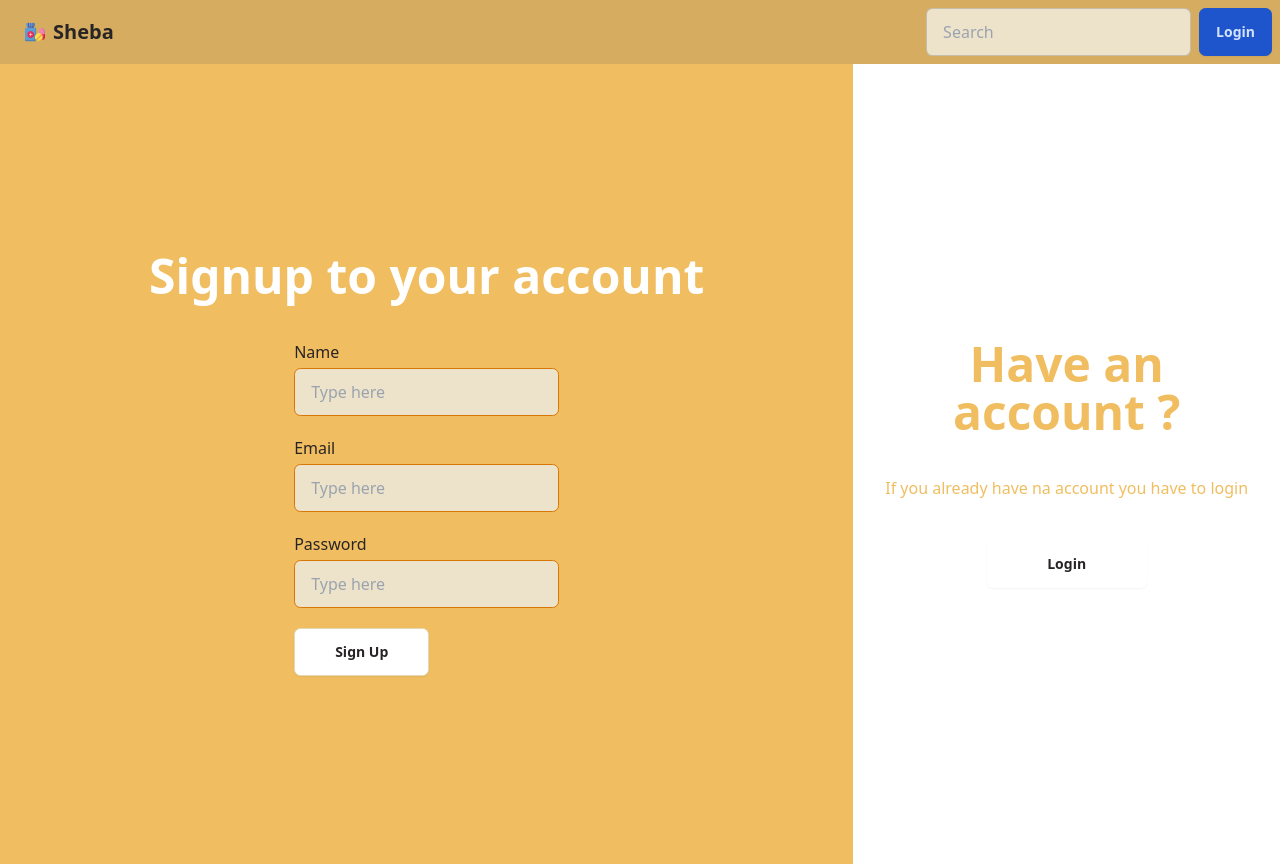
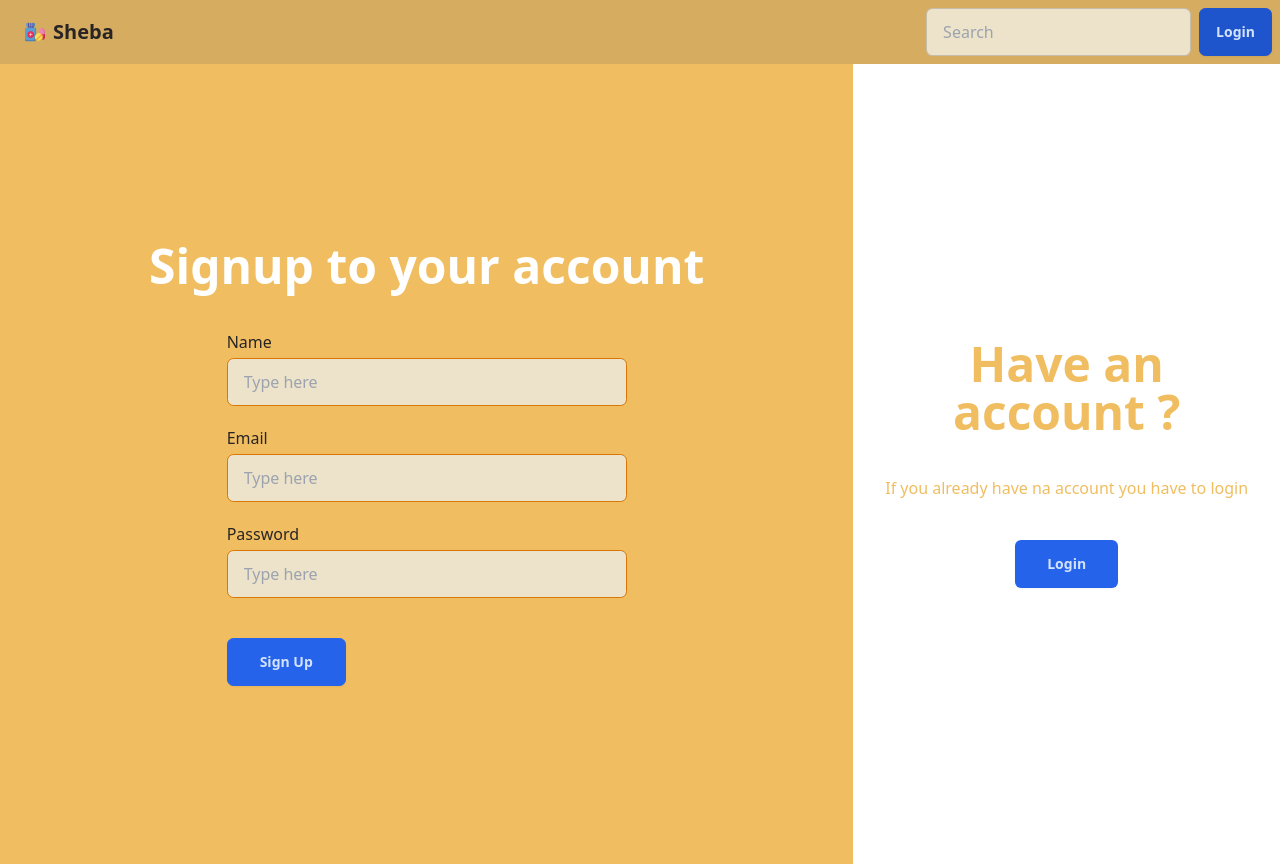
Before and after one commit to NafisOfficial/Sheba-clint, a React (Vite) app: page /signup in a window 1280 px wide. Built offline with nearby package versions, Linux system fonts and the light colour scheme; no server answers.

Commit message:
bug fixed

```diff
--- a/src/Pages/Login/Login.jsx
+++ b/src/Pages/Login/Login.jsx
@@ -10,21 +10,21 @@ const Login = () => {
                     <Form action="" className='flex flex-col gap-5'>
                         <div className='flex flex-col gap-1'>
                             <label htmlFor="email">Email</label>
-                            <input type="text" placeholder="Type here" className="input input-bordered input-warning w-full w-[300px]" />
+                            <input type="text" placeholder="Type here" className="input input-bordered input-warning w-[400px]" />
                         </div>
                         <div className='flex flex-col gap-1'>
                             <label htmlFor="password">Password</label>
-                            <input type="text" placeholder="Type here" className="input input-bordered input-warning w-full w-[300px]" />
+                            <input type="text" placeholder="Type here" className="input input-bordered input-warning w-[400px]" />
                         </div>
-                        <div>
-                            <input type="submit" className='btn btn-md px-10' value="login" />
+                        <div className='mt-8'>
+                            <input type="submit" className='btn btn-md btn-info px-10' value="login" />
                         </div>
                     </Form>
                 </div>
                 <div className='flex flex-col gap-10 px-10 text-white bg-[#f0be61] w-4/12 text-center justify-center items-center'>
                     <h1 className='text-5xl font-bold'>New Here ?</h1>
                     <p>Sign up and discover a great amount of new opportunities</p>
-                    <Link to='/signup' className='btn border-none rounded-md bg-white w-40'>Sign Up</Link>
+                    <Link to='/signup' className='btn border-none rounded-md btn-info w-40'>Sign Up</Link>
                 </div>
             </div>
         </div>
--- a/src/Pages/SignUp/SignUp.jsx
+++ b/src/Pages/SignUp/SignUp.jsx
@@ -9,25 +9,25 @@ const SignUp = () => {
                 <Form action="" className='flex flex-col gap-5'>
                     <div className='flex flex-col gap-1'>
                         <label htmlFor="email">Name</label>
-                        <input type="text" placeholder="Type here" className="input input-bordered input-warning w-full w-[300px]" />
+                        <input type="text" placeholder="Type here" className="input input-bordered input-warning w-[400px]" />
                     </div>
                     <div className='flex flex-col gap-1'>
                         <label htmlFor="email">Email</label>
-                        <input type="text" placeholder="Type here" className="input input-bordered input-warning w-full w-[300px]" />
+                        <input type="text" placeholder="Type here" className="input input-bordered input-warning w-[400px]" />
                     </div>
                     <div className='flex flex-col gap-1'>
                         <label htmlFor="password">Password</label>
-                        <input type="text" placeholder="Type here" className="input input-bordered input-warning w-full w-[300px]" />
+                        <input type="text" placeholder="Type here" className="input input-bordered input-warning w-[400px]" />
                     </div>
-                    <div>
-                        <input type="submit" className='btn btn-md px-10 bg-white' value="Sign Up" />
+                    <div className='mt-5'>
+                        <input type="submit" className='btn btn-md px-8 btn-info' value="Sign Up" />
                     </div>
                 </Form>
             </div>
             <div className='flex flex-col gap-10 px-5 bg-white text-[#F0BE61]  w-4/12 text-center justify-center items-center'>
                 <h1 className='text-5xl font-bold'>Have an account ?</h1>
                 <p>If you already have na account you have to login</p>
-                <Link to='/login' className='btn border-none rounded-md bg-white w-40 bg-[#f0be61]'>Login</Link>
+                <Link to='/login' className='btn border-none rounded-md btn-info px-8'>Login</Link>
             </div>
         </div>
     );
```
